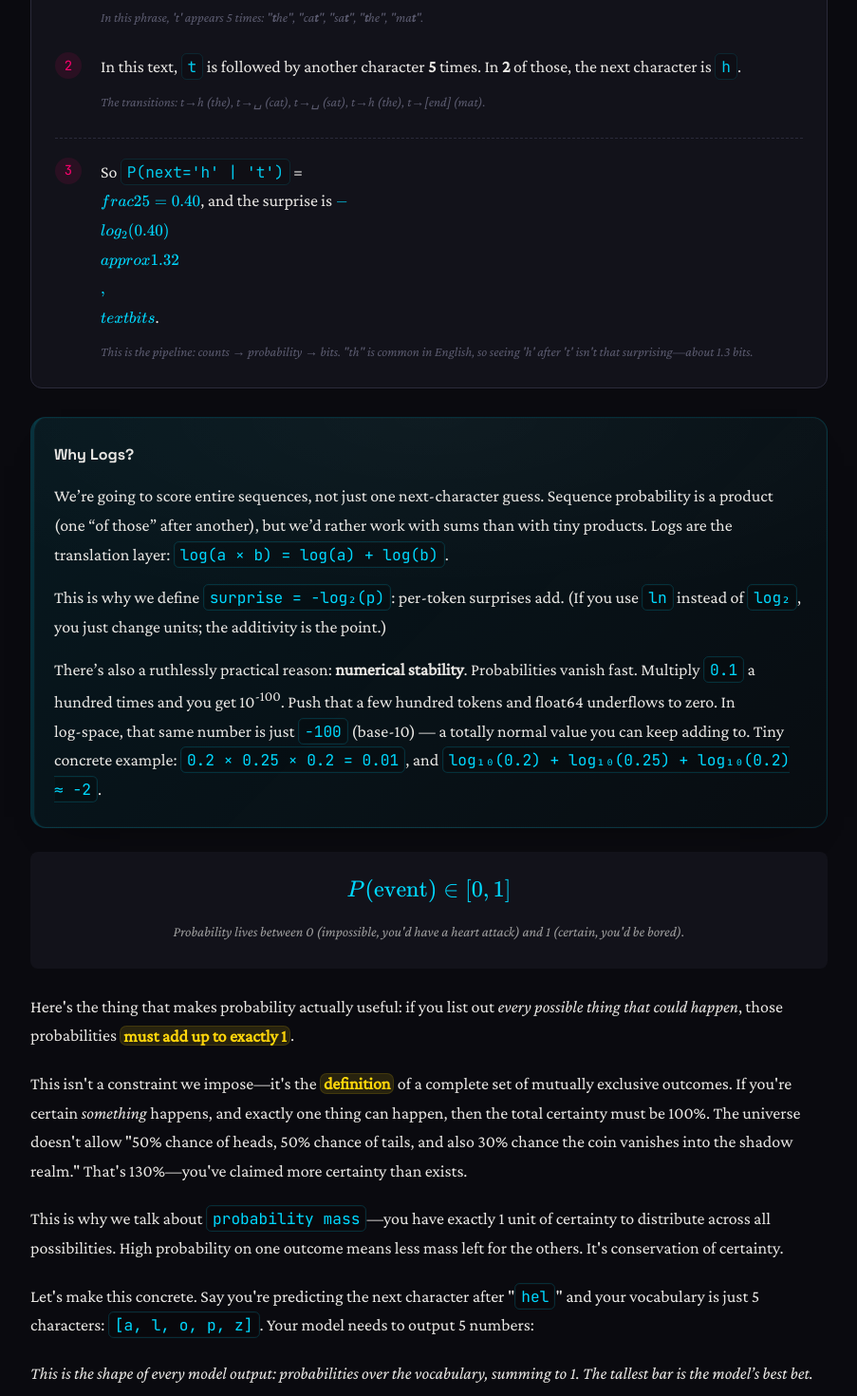
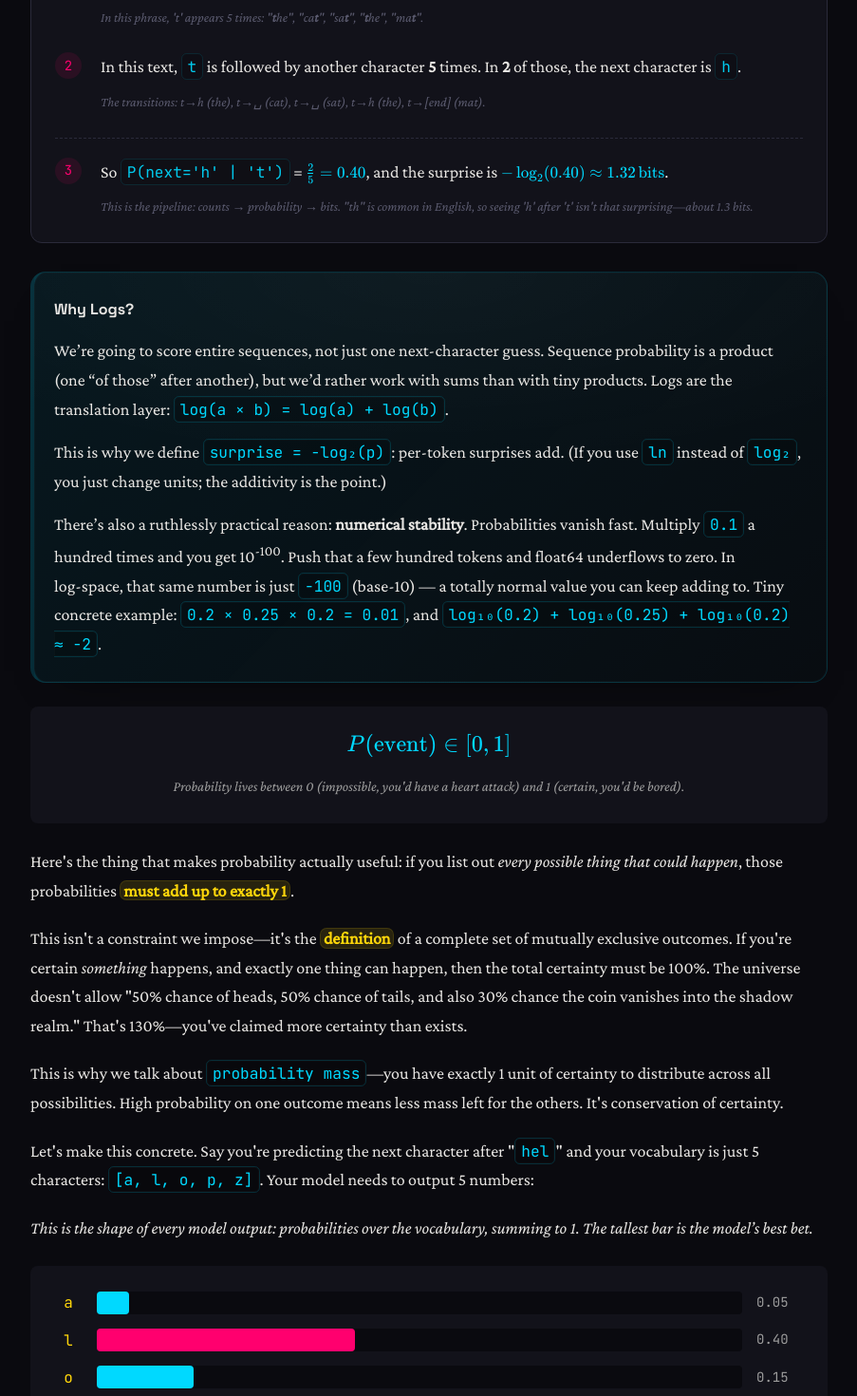
Before and after one commit to andrewloux/babygpt, a React (Vite) app: page / in a window 1280 px wide. Shown: the part 2780-4250 px from the top of the page at 95% size, without its empty margins (188-1091 px from the left). Built offline with nearby package versions, Linux system fonts and the light colour scheme.

Commit message:
fix(ch1): correct LaTeX escaping in MathInline fractions

```diff
--- a/src/chapters/Chapter1.tsx
+++ b/src/chapters/Chapter1.tsx
@@ -175,8 +175,8 @@ export function Chapter1() {
           </WorkedStep>
           <WorkedStep n="3" final>
             <p>
-              So <Term>P(next='h' | 't')</Term> = <strong><MathInline equation={String.raw`\\frac{2}{5}=0.40`} /></strong>, and the surprise is{' '}
-              <strong><MathInline equation={String.raw`-\\log_2(0.40)\\approx 1.32\\,\\text{bits}`} /></strong>.
+              So <Term>P(next='h' | 't')</Term> = <strong><MathInline equation={String.raw`\frac{2}{5}=0.40`} /></strong>, and the surprise is{' '}
+              <strong><MathInline equation={String.raw`-\log_2(0.40)\approx 1.32\,\text{bits}`} /></strong>.
             </p>
             <WorkedNote>This is the pipeline: counts → probability → bits. "th" is common in English, so seeing 'h' after 't' isn't that surprising—about 1.3 bits.</WorkedNote>
           </WorkedStep>
@@ -455,7 +455,7 @@ export function Chapter1() {
           The probability of arriving at a specific sequence is just: <em>what fraction of the original space survives all these narrowings?</em> At step 1, some fraction starts with 'c'. Of those, some fraction continues with 'a'. Of those, some fraction continues with 't'.
         </Paragraph>
         <Paragraph>
-          Mathematically, "of those" means <Highlight>multiplication</Highlight>. If <MathInline equation={String.raw`\\frac{1}{4}`} /> of paths start with <Term>c</Term>, and <MathInline equation={String.raw`\\frac{1}{2}`} /> of <em>those</em> continue with <Term>a</Term>, then <MathInline equation={String.raw`\\frac{1}{2}\\times\\frac{1}{4}=\\frac{1}{8}`} /> of all paths start with <Term>ca</Term>.
+          Mathematically, "of those" means <Highlight>multiplication</Highlight>. If <MathInline equation={String.raw`\frac{1}{4}`} /> of paths start with <Term>c</Term>, and <MathInline equation={String.raw`\frac{1}{2}`} /> of <em>those</em> continue with <Term>a</Term>, then <MathInline equation={String.raw`\frac{1}{2}\times\frac{1}{4}=\frac{1}{8}`} /> of all paths start with <Term>ca</Term>.
         </Paragraph>
         <Paragraph>
           <em>Step through each token and watch the corridor shrink. The sequence probability is the product of these survival fractions.</em>
@@ -470,16 +470,16 @@ export function Chapter1() {
           Here's the same thing from first principles. Imagine starting with 1,000 equally likely worlds.
         </Paragraph>
         <Paragraph>
-          First, filter for event <Term>A</Term>. Say it happens in 200 of them. That's <MathInline equation={String.raw`\\frac{200}{1000}=0.2`} />.
+          First, filter for event <Term>A</Term>. Say it happens in 200 of them. That's <MathInline equation={String.raw`\frac{200}{1000}=0.2`} />.
         </Paragraph>
         <Paragraph>
           Now, <em>throw away the other 800 worlds</em>. We are currently standing in the 200 "A-worlds."
         </Paragraph>
         <Paragraph>
-          Next, filter for event <Term>B</Term>. Inside this smaller pile, maybe B happens in 50 of them. That fraction is <MathInline equation={String.raw`\\frac{50}{200}=0.25`} />.
-        </Paragraph>
-        <Paragraph>
-          Finally, filter for <Term>C</Term>. Among those 50 surviving worlds, C happens in 10. That's <MathInline equation={String.raw`\\frac{10}{50}=0.2`} />.
+          Next, filter for event <Term>B</Term>. Inside this smaller pile, maybe B happens in 50 of them. That fraction is <MathInline equation={String.raw`\frac{50}{200}=0.25`} />.
+        </Paragraph>
+        <Paragraph>
+          Finally, filter for <Term>C</Term>. Among those 50 surviving worlds, C happens in 10. That's <MathInline equation={String.raw`\frac{10}{50}=0.2`} />.
         </Paragraph>
         <Paragraph>
           How many worlds survived all three filters? 10 out of the original 1,000. That's <Term>0.01</Term>. And the math tracks the filters exactly: <Term>0.2 × 0.25 × 0.2 = 0.01</Term>. Multiplication is just repeated filtering.
@@ -634,7 +634,7 @@ P({\small\text{"the next morning"}}) &= P({\small\text{the}}) \times P({\small\t
 &\approx \frac{5}{6} \times \frac{4}{5} \times \frac{2}{4} \;=\; \frac{2}{6} \;=\; \frac{C({\small\text{"the next morning"}})}{N}
 \end{aligned}`} />
           <Paragraph>
-            Look at the 5: it's the denominator of <MathInline equation={String.raw`\\frac{5}{6}`} /> and the numerator of <MathInline equation={String.raw`\\frac{4}{5}`} />. Both are C("the"). The 4 is C("the next") — denominator of one fraction, numerator of the next. Each prefix count appears exactly twice and cancels. That's telescoping.
+            Look at the 5: it's the denominator of <MathInline equation={String.raw`\frac{5}{6}`} /> and the numerator of <MathInline equation={String.raw`\frac{4}{5}`} />. Both are C("the"). The 4 is C("the next") — denominator of one fraction, numerator of the next. Each prefix count appears exactly twice and cancels. That's telescoping.
           </Paragraph>
         </Callout>
         <Paragraph>
@@ -1149,7 +1149,7 @@ P(a|a) = 0/1 = 0`}</CodeBlock>
               <CodeBlock lang="text">{`P(a|a) = (0 + 1) / 3 = 1/3
 P(b|a) = (1 + 1) / 3 = 2/3`}</CodeBlock>
               <Paragraph>
-                With smoothing, every step in <Term>"aaaa"</Term> has probability <MathInline equation={String.raw`\\frac{1}{3}`} />, so:
+                With smoothing, every step in <Term>"aaaa"</Term> has probability <MathInline equation={String.raw`\frac{1}{3}`} />, so:
               </Paragraph>
               <CodeBlock lang="text">{`H = - (1/3) * (log2(1/3) + log2(1/3) + log2(1/3))
   = -log2(1/3)
```
Also changed, not shown: 1 other file (tests, documents, lock files or other folders).
